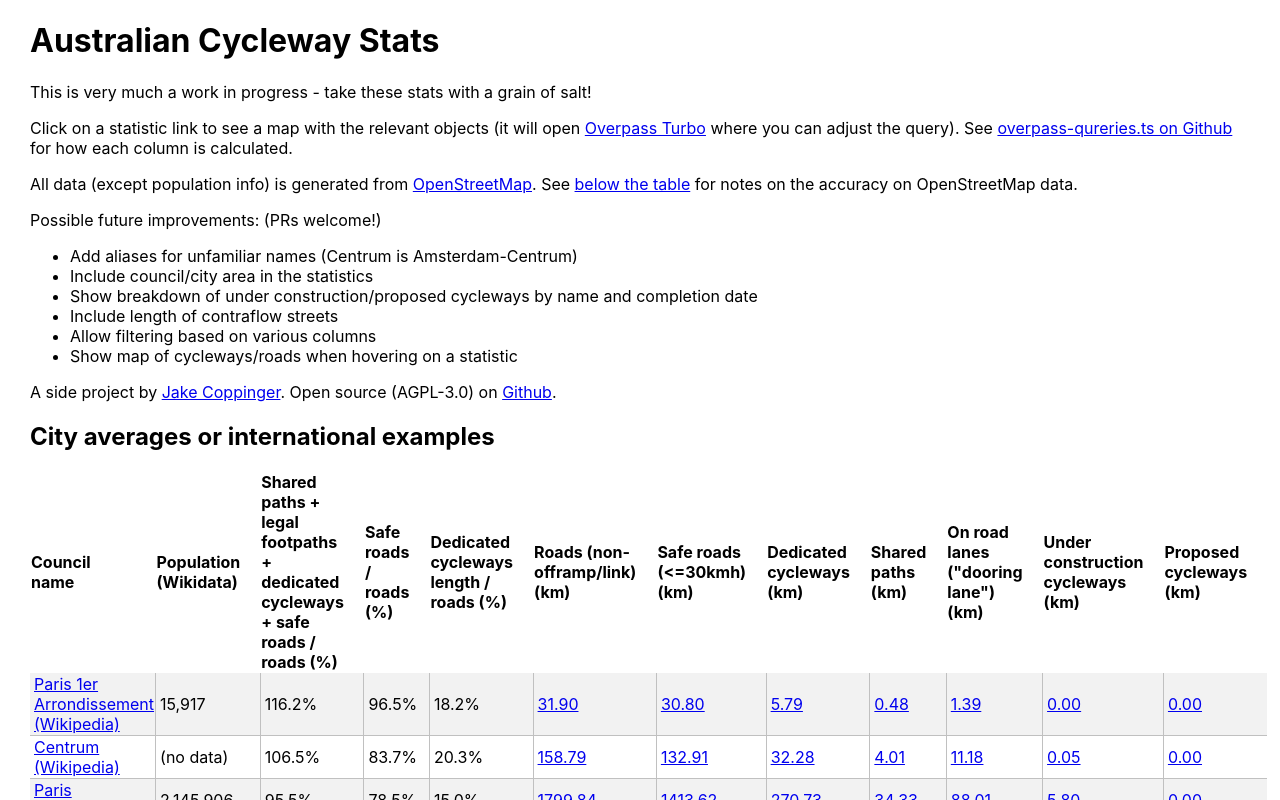
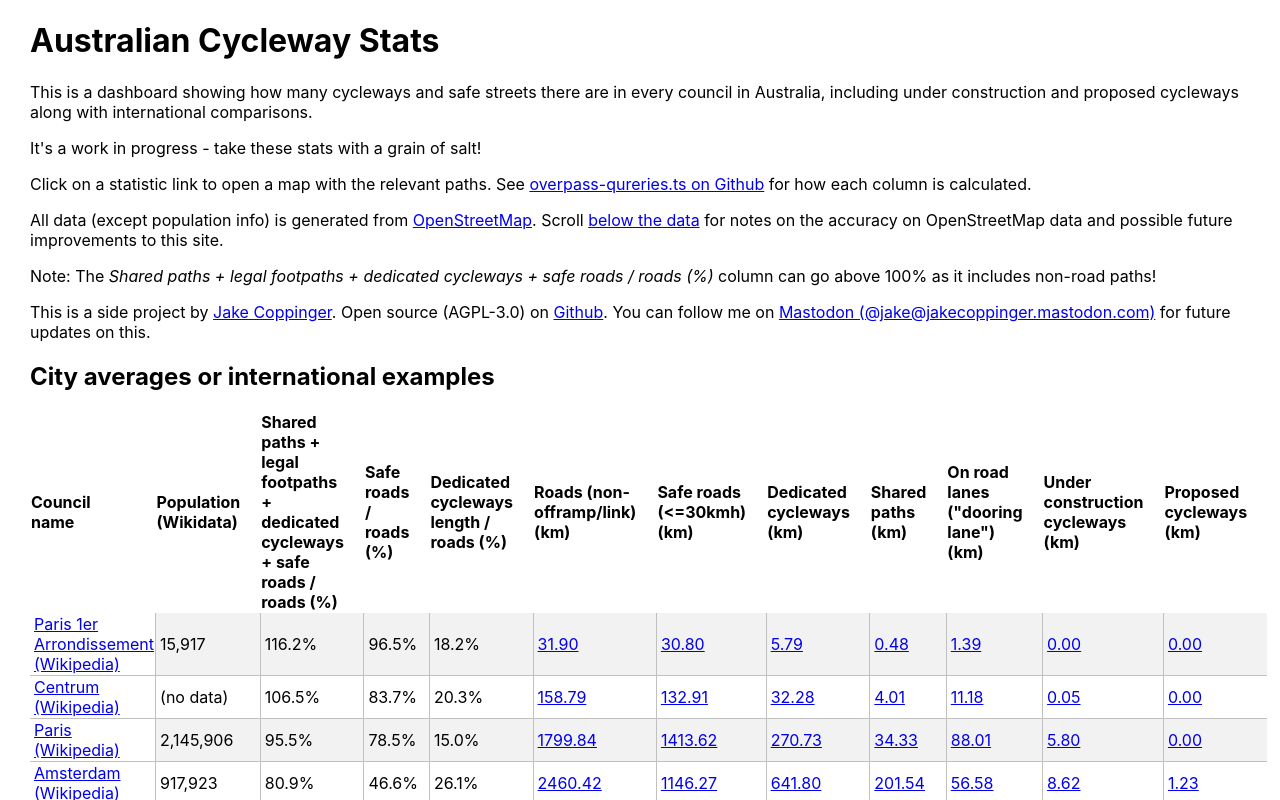
Before and after one commit to jakecoppinger/australian-cycleway-stats, a React (Create React App) app in the folder frontend/: page / in a window 1280 px wide. Shown: the top 800 px of the page. Built offline with nearby package versions, Linux system fonts and the light colour scheme.

Commit message:
Improve copy text. Allow all via robots.

```diff
--- a/frontend/public/index.html
+++ b/frontend/public/index.html
@@ -4,8 +4,8 @@
     <meta charset="utf-8" />
     <meta name="viewport" content="width=device-width, initial-scale=1" />
     <meta name="theme-color" content="#000000" />
-    <meta name="author" content="Jake Coppinger">
-    <meta name="viewport" content="width=device-width, initial-scale=1.0">
+    <meta name="author" content="Jake Coppinger" />
+    <meta name="viewport" content="width=device-width, initial-scale=1.0" />
     <link rel="apple-touch-icon" href="%PUBLIC_URL%/logo192.png" />
     <!--
       manifest.json provides metadata used when your web app is installed on a
@@ -22,6 +22,15 @@
       Learn how to configure a non-root public URL by running `npm run build`.
     -->
     <title>Australian Cycleway Stats</title>
+
+    <meta
+      name="description"
+      content="A dashboard showing how many cycleways and safe streets there are in every council in Australia, including under construction and proposed cycleways along with international comparisons."
+    />
+
+    <meta name="keywords" content="cycleway,safe,streets,length,cycling,betterstreets,micromobility,urbanism,australia,separated,infrastructure">
+
+
     <style>
 
       #search_container {
--- a/frontend/src/App.css
+++ b/frontend/src/App.css
@@ -1,8 +1,15 @@
 th {
   background: white;
   position: sticky;
-  top: 0; /* Don't forget this, required for the stickiness */
+  top: 0;
   box-shadow: 0 2px 2px -1px rgba(0, 0, 0, 0.4);
+  z-index: 10;
+}
+
+td:first-child {
+  background: white;
+  position: sticky;
+  left: 0;
 }
 
 tr:nth-child(odd) {
--- a/frontend/src/pages/index-page.tsx
+++ b/frontend/src/pages/index-page.tsx
@@ -9,21 +9,10 @@ export const IndexPageComponent = () => {
   return (
     <div>
       <h1>Australian Cycleway Stats</h1>
+      <p>This is a dashboard showing how many cycleways and safe streets there are in every council in Australia, including under construction and proposed cycleways along with international comparisons.</p>
+      <p>It's a work in progress - take these stats with a grain of salt!</p>
       <p>
-        This is very much a work in progress - take these stats with a grain of
-        salt!
-      </p>
-      <p>
-        Click on a statistic link to see a map with the relevant objects (it
-        will open{" "}
-        <a
-          target="_blank"
-          rel="noopener noreferrer"
-          href="https://wiki.openstreetmap.org/wiki/Overpass_turbo"
-        >
-          Overpass Turbo
-        </a>{" "}
-        where you can adjust the query). See{" "}
+        Click on a statistic link to open a map with the relevant paths. See{" "}
         <a
           target="_blank"
           rel="noopener noreferrer"
@@ -42,27 +31,19 @@ export const IndexPageComponent = () => {
         >
           OpenStreetMap
         </a>
-        . See <a href="#footer">below the table</a> for notes on the accuracy on
-        OpenStreetMap data.
+        . Scroll <a href="#footer">below the data</a> for notes on the accuracy
+        on OpenStreetMap data and possible future improvements to this site.
       </p>
       <p>
-        Possible future improvements: (PRs welcome!)
-        <ul>
-          <li>
-            Add aliases for unfamiliar names (Centrum is Amsterdam-Centrum)
-          </li>
-          <li>Include council/city area in the statistics</li>
-          <li>
-            Show breakdown of under construction/proposed cycleways by name and
-            completion date
-          </li>
-          <li>Include length of contraflow streets</li>
-          <li>Allow filtering based on various columns</li>
-          <li>Show map of cycleways/roads when hovering on a statistic</li>
-        </ul>
+        Note: The{" "}
+        <i>
+          Shared paths + legal footpaths + dedicated cycleways + safe roads /
+          roads (%){" "}
+        </i>{" "}
+        column can go above 100% as it includes non-road paths!
       </p>
       <p>
-        A side project by{" "}
+        This is a side project by{" "}
         <a
           target="_blank"
           rel="noopener noreferrer"
@@ -78,7 +59,15 @@ export const IndexPageComponent = () => {
         >
           Github
         </a>
-        .
+        . You can follow me on{" "}
+        <a
+          target="_blank"
+          rel="noopener noreferrer"
+          href="https://mastodon.jakecoppinger.com/@jake"
+        >
+          Mastodon (@jake@jakecoppinger.mastodon.com)
+        </a>{" "}
+        for future updates on this.
       </p>
 
       <h2>City averages or international examples</h2>
@@ -114,6 +103,22 @@ export const IndexPageComponent = () => {
                 mapping content to the highest standard for all users of OSM"
               </blockquote>
             </li>
+          </ul>
+        </p>
+        <p>
+          Possible future improvements: (PRs welcome!)
+          <ul>
+            <li>
+              Add aliases for unfamiliar names (Centrum is Amsterdam-Centrum)
+            </li>
+            <li>Include council/city area in the statistics</li>
+            <li>
+              Show breakdown of under construction/proposed cycleways by name
+              and completion date
+            </li>
+            <li>Include length of contraflow streets</li>
+            <li>Allow filtering based on various columns</li>
+            <li>Show map of cycleways/roads when hovering on a statistic</li>
           </ul>
         </p>
 
```
Also changed, not shown: frontend/public/robots.txt.
